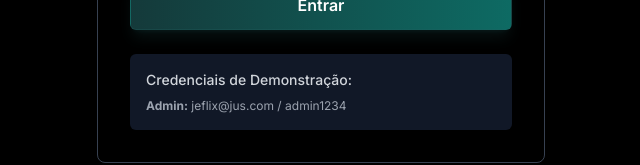
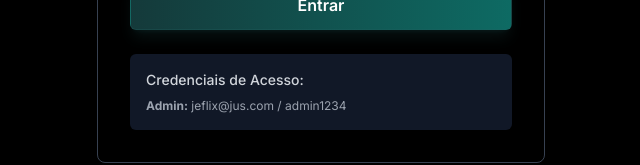
Before and after one commit to justicafederaltot/areademembros, a Next.js app: page / in a window 1280 px wide. Shown: the part 527-692 px from the top of the page, without its empty margins (319-959 px from the left). Built offline with nearby package versions, Linux system fonts and the light colour scheme.

Commit message:
Alterar texto de 'Credenciais de Demonstração' para 'Credenciais de Acesso' na página de login

```diff
--- a/components/LoginForm.tsx
+++ b/components/LoginForm.tsx
@@ -105,7 +105,7 @@ export default function LoginForm() {
 
                      {/* Demo Credentials */}
            <div className="mt-6 p-4 bg-gray-900 rounded-md">
-             <h3 className="text-sm font-medium text-gray-300 mb-2">Credenciais de Demonstração:</h3>
+             <h3 className="text-sm font-medium text-gray-300 mb-2">Credenciais de Acesso:</h3>
              <div className="text-xs text-gray-400 space-y-1">
                <p><strong>Admin:</strong> jeflix@jus.com / admin1234</p>
              </div>
```
